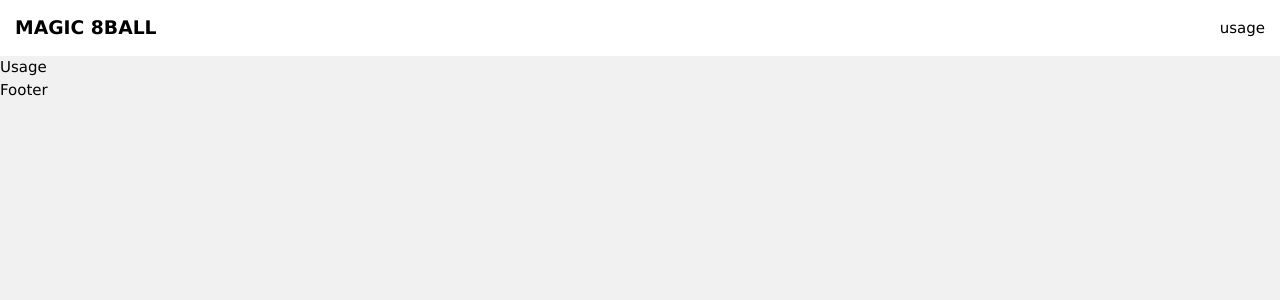
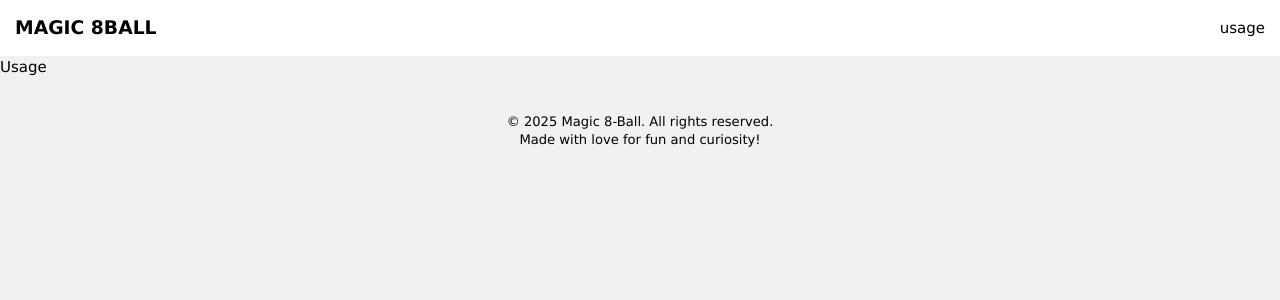
Before and after one commit to handeDan/magic_8ball, a React (Vite) app: page /usage in a window 1280 px wide. Shown: the top 300 px of the page. Built offline with nearby package versions, Linux system fonts and the light colour scheme.

Commit message:
Footer component

```diff
--- a/src/components/Footer.jsx
+++ b/src/components/Footer.jsx
@@ -1,7 +1,12 @@
 import React from "react";
 
 function Footer() {
-  return <div>Footer</div>;
+  return (
+    <div className="flex justify-center items-center flex-col mt-9 text-sm">
+      <p>&copy; 2025 Magic 8-Ball. All rights reserved.</p>
+      <p>Made with love for fun and curiosity!</p>
+    </div>
+  );
 }
 
 export default Footer;
```
